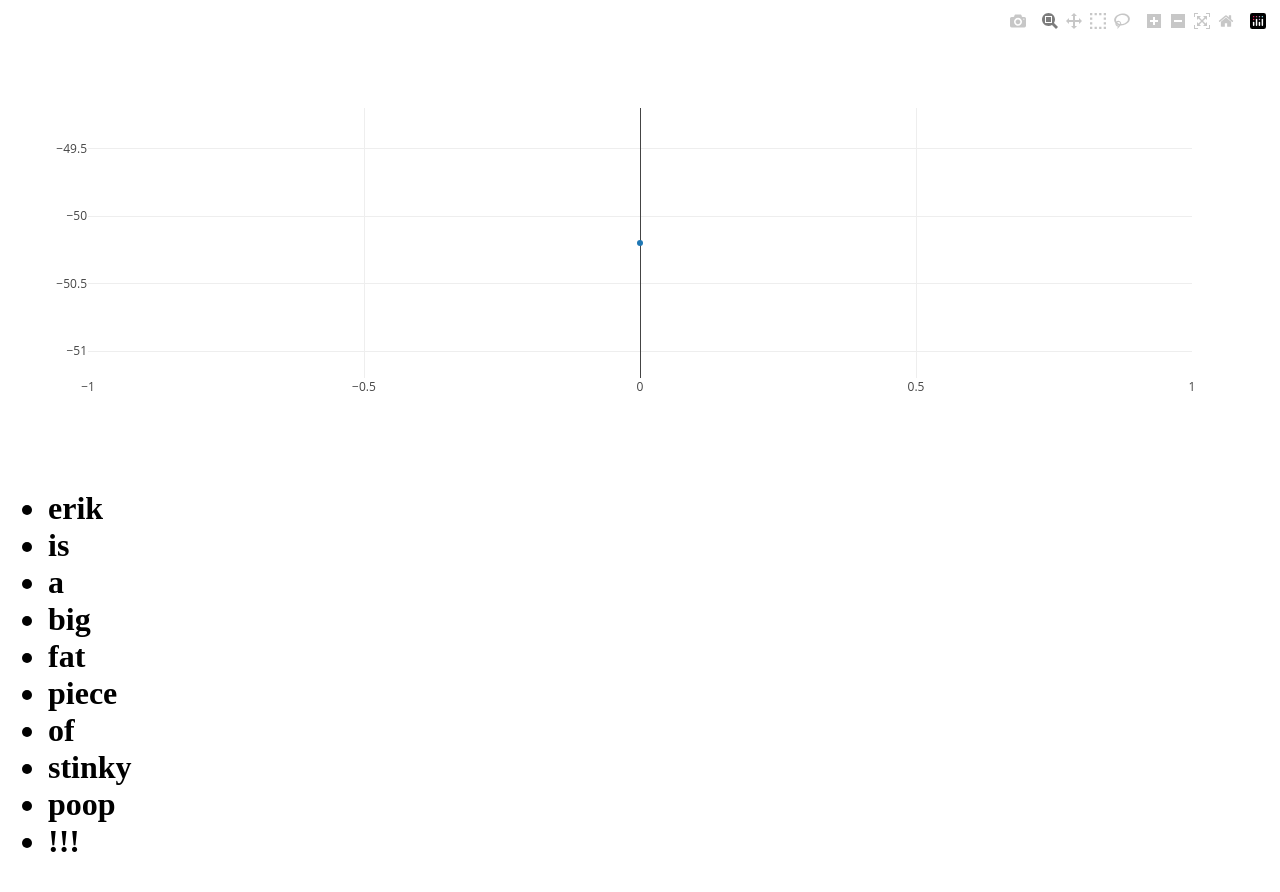
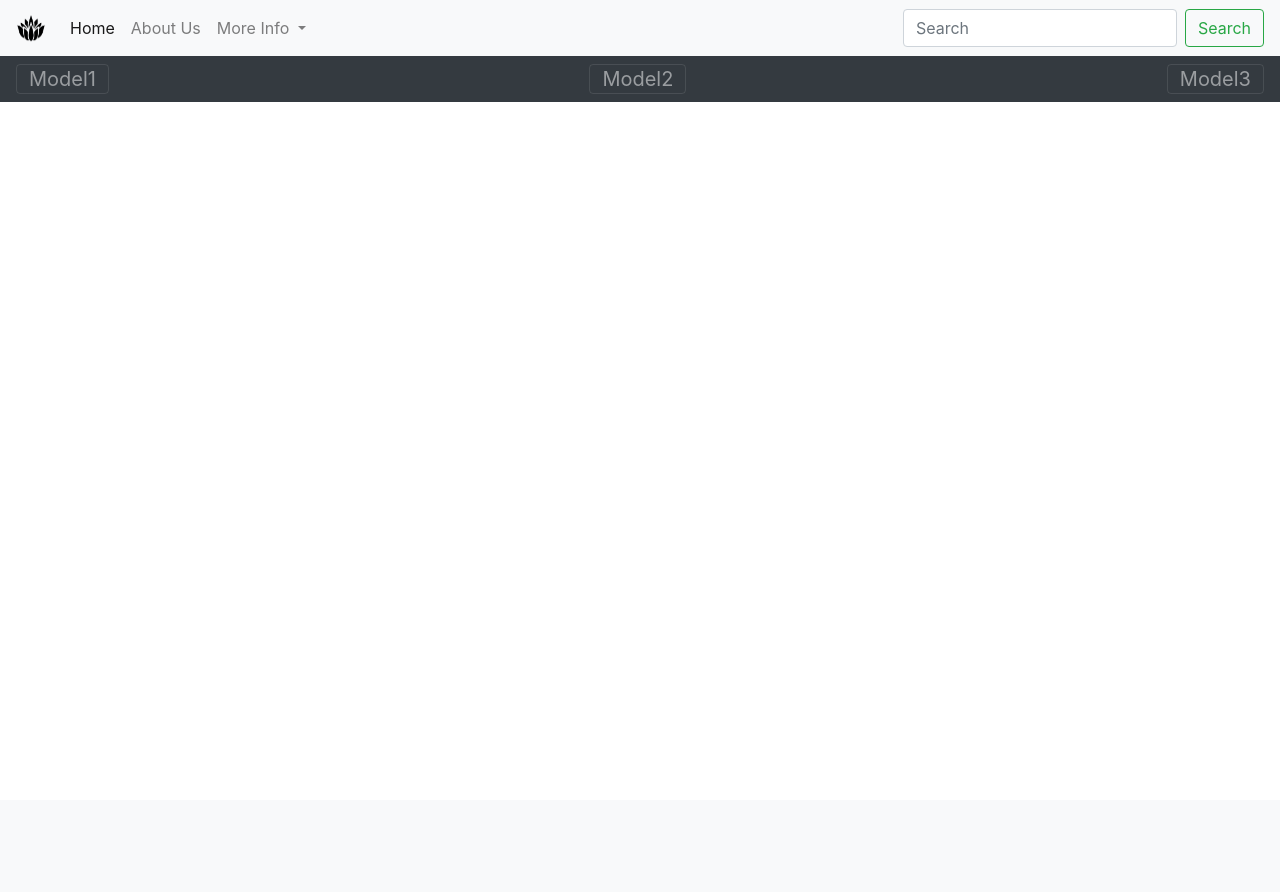
Before and after one commit to sboshar/gridWorldViz, a Flask app: page / in a window 1280 px wide. After the commit the page ends 102 px from the top, so only its background shows below. Run offline with Flask 2, Linux system fonts and the light colour scheme; the visitor is signed in with stand-in values (Sample User, id 1); some libraries are stand-ins or nearby versions.

Commit message:
Zuko, you have to look within yourself to save yourself from your other self. Only then will your true self reveal itself

```diff
--- /dev/null
+++ b/templates/board.js
@@ -0,0 +1,24 @@
+class Canvas extends React.Component {
+
+  componentDidMount() {
+    const canvas = this.refs.canvas
+    const ctx = canvas.getContext("2d")
+    const img = this.refs.image
+    img.onload = () => {
+      ctx.drawImage(img, 0, 0)
+      ctx.font = "40px Courier"
+      ctx.fillText(this.props.text, 210, 75)
+    }
+  }
+
+  render() {
+    return(
+      <div>
+        <canvas ref="canvas" width={640} height={425} />
+        <img ref="image" src={cheese} className="hidden" />
+      </div>
+    )
+  }
+}
+
+export default Canvas
--- a/templates/getvar.html
+++ b/templates/getvar.html
@@ -2,8 +2,8 @@
 <html lang="en">
 <head>
   <meta charset="UTF-8">
-  <meta name="viewport" content="width=device-width, initial-scale=1.0">
   <title>Document</title>
+  <meta name="viewport" content="width=device-width, initial-scale=1, shrink-to-fit=no">
   <link rel="stylesheet" href="https://stackpath.bootstrapcdn.com/bootstrap/4.5.0/css/bootstrap.min.css" integrity="sha384-9aIt2nRpC12Uk9gS9baDl411NQApFmC26EwAOH8WgZl5MYYxFfc+NcPb1dKGj7Sk" crossorigin="anonymous">
 </head>
 <body>
--- a/templates/index.html
+++ b/templates/index.html
@@ -4,41 +4,120 @@
   <meta charset="UTF-8">
   <meta name="viewport" content="width=device-width, initial-scale=1.0">
   <script src="https://cdn.plot.ly/plotly-latest.min.js"></script>
+  <link rel="stylesheet" href="https://stackpath.bootstrapcdn.com/bootstrap/4.5.0/css/bootstrap.min.css" integrity="sha384-9aIt2nRpC12Uk9gS9baDl411NQApFmC26EwAOH8WgZl5MYYxFfc+NcPb1dKGj7Sk" crossorigin="anonymous">
   <title>Document</title>
 </head>
 <body>
-  <div id="rewardPlot"></div>
-  <script type="text/javascript">
-    console.log({{ data.reward }});
 
-    let xs = [];
-    for(let i = 0; i < {{data.reward}}.length; i++) {
-      xs.push(i);
-    }
-    let trace1 = {
-      x: xs,
-      y: {{data.reward}},
-      type: 'scatter'
-    };
+  <nav class="navbar navbar-expand-lg navbar-light bg-light">
+    <a class="navbar-brand" href="#">
+      <img src="images/lotus2.png" width="30" height="30" class="d-inline-block align-top" alt="" loading="lazy">
+    </a>
+    <button class="navbar-toggler" type="button" data-toggle="collapse" data-target="#navbarSupportedContent" aria-controls="navbarSupportedContent" aria-expanded="false" aria-label="Toggle navigation">
+      <span class="navbar-toggler-icon"></span>
+    </button>
 
-    let data = [trace1];
-    let z = document.getElementById("rewardPlot");
-    console.log(z);
-    Plotly.newPlot("rewardPlot", data);
-  </script>
-  <h1 id="hellos">
-    <ul id="list" class="class">
-      <li class="number1">erik </li>
-      <li class="number2">is</li>
-      <li class="number3">a</li>
-      <li class="number4">big</li>
-      <li class="number5">fat</li>
-      <li class="number6">piece</li>
-      <li class="number7">of</li>
-      <li class="number8">stinky</li>
-      <li class="number9">poop</li>
-      <li class="number10">!!!</li>
-    </ul>
-  </h1>
+    <div class="collapse navbar-collapse" id="navbarSupportedContent">
+      <ul class="navbar-nav mr-auto">
+        <li class="nav-item active">
+          <a class="nav-link" href="#">Home <span class="sr-only">(current)</span></a>
+        </li>
+        <li class="nav-item">
+          <a class="nav-link" href="#">About Us</a>
+        </li>
+        <li class="nav-item dropdown">
+          <a class="nav-link dropdown-toggle" href="#" id="navbarDropdown" role="button" data-toggle="dropdown" aria-haspopup="true" aria-expanded="false">
+            More Info
+          </a>
+          <div class="dropdown-menu" aria-labelledby="navbarDropdown">
+            <a class="dropdown-item" href="#">Sequential</a>
+            <a class="dropdown-item" href="#">Q Learning</a>
+            <a class="dropdown-item" href="#">SARSA</a>
+            <div class="dropdown-divider"></div>
+            <a class="dropdown-item" href="#">Something Here<i class="fas fa-heart-rate    "></i></a>
+          </div>
+
+        </li>
+      </ul>
+      <form class="form-inline my-2 my-lg-0">
+        <input class="form-control mr-sm-2" type="search" placeholder="Search" aria-label="Search">
+        <button class="btn btn-outline-success my-2 my-sm-0" type="submit">Search</button>
+      </form>
+    </div>
+  </nav>
+
+
+
+
+  <div class="position-relative">
+
+    <nav class="navbar navbar-dark bg-dark">
+      <a class="navbar-toggler" href="#" id="navbarDropdown" role="button" data-toggle="collapse" data-target="#navbarToggleExternalContent" aria-controls="navbarToggleExternalContent2" aria-expanded="false" aria-label="Toggle navigation">
+        Model1
+      </a>
+      <a class="navbar-toggler" href="#" id="navbarDropdown" role="button" data-toggle="collapse" data-target="#navbarToggleExternalContent2" aria-controls="navbarToggleExternalContent" aria-expanded="false" aria-label="Toggle navigation">
+        Model2
+      </a>
+
+      <a class="navbar-toggler" href="#" id="navbarDropdown" role="button" data-toggle="collapse" data-target="#navbarToggleExternalContent3" aria-controls="navbarToggleExternalContent" aria-expanded="false" aria-label="Toggle navigation">
+        Model3
+      </a>
+
+      <!-- <button class="navbar-toggler" type="button" data-toggle="collapse" data-target="#navbarToggleExternalContent" aria-controls="navbarToggleExternalContent" aria-expanded="false" aria-label="Toggle navigation">
+        <span class="navbar-toggler-icon"></span>
+      </button> -->
+    </nav>
+
+    <div class="accordion-group" id ="myGroup">
+
+      <div class="collapse" id="navbarToggleExternalContent" data-parent="#myGroup">
+        <div class="bg-dark p-4">
+          <li class="nav-item dropdown">
+            <a class="nav-link dropdown-toggle" href="#" id="navbarDropdown" role="button" data-toggle="dropdown" aria-haspopup="true" aria-expanded="false">
+              More Info
+            </a>
+            <div class="dropdown-menu" aria-labelledby="navbarDropdown">
+              <a class="dropdown-item" href="#">Sequential</a>
+              <a class="dropdown-item" href="#">Q Learning</a>
+              <a class="dropdown-item" href="#">SARSA</a>
+              <div class="dropdown-divider"></div>
+              <a class="dropdown-item" href="#">Something Here<i class="fas fa-heart-rate    "></i></a>
+            </div>
+          </li>
+          <h5 class="text-white h4">Collapsed content</h5>
+          <span class="text-muted">Toggleable via the navbar brand.</span>
+        </div>
+      </div>
+
+      <div class="collapse" id="navbarToggleExternalContent2" data-parent="#myGroup" >
+        <div class="bg-dark p-4">
+          <h5 class="text-white h4">Collapsed poop</h5>
+          <span class="text-muted">Toggleable via the navbar brand.</span>
+        </div>
+      </div>
+
+      <div class="collapse" id="navbarToggleExternalContent3" data-parent="#myGroup" >
+        <div class="bg-dark p-4">
+          <h5 class="text-white h4">Collapsed poop</h5>
+          <span class="text-muted">Toggleable via the navbar brand.</span>
+        </div>
+      </div>
+
+
+    </div>
+
+  </div>
+  <script src="https://code.jquery.com/jquery-3.5.1.slim.min.js" integrity="sha384-DfXdz2htPH0lsSSs5nCTpuj/zy4C+OGpamoFVy38MVBnE+IbbVYUew+OrCXaRkfj" crossorigin="anonymous"></script>
+  <script src="https://cdn.jsdelivr.net/npm/popper.js@1.16.0/dist/umd/popper.min.js" integrity="sha384-Q6E9RHvbIyZFJoft+2mJbHaEWldlvI9IOYy5n3zV9zzTtmI3UksdQRVvoxMfooAo" crossorigin="anonymous"></script>
+  <script src="https://stackpath.bootstrapcdn.com/bootstrap/4.5.0/js/bootstrap.min.js" integrity="sha384-OgVRvuATP1z7JjHLkuOU7Xw704+h835Lr+6QL9UvYjZE3Ipu6Tp75j7Bh/kR0JKI" crossorigin="anonymous"></script>
+
+  <!-- Load React. -->
+  <!-- Note: when deploying, replace "development.js" with "production.min.js". -->
+  <script src="https://unpkg.com/react@16/umd/react.development.js" crossorigin></script>
+  <script src="https://unpkg.com/react-dom@16/umd/react-dom.development.js" crossorigin></script>
+
+  <!-- Load our React component. -->
+  <script src="board.js"></script>
+
 </body>
 </html>
```
Also changed, not shown: templates/images/lotus.jpg (added), templates/images/lotus2.png (added).
